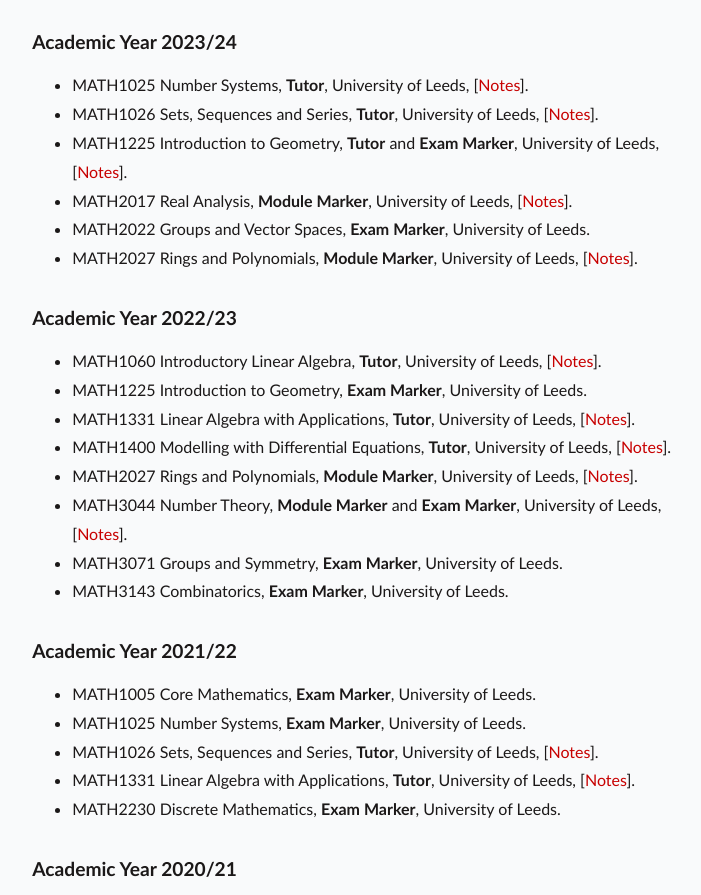
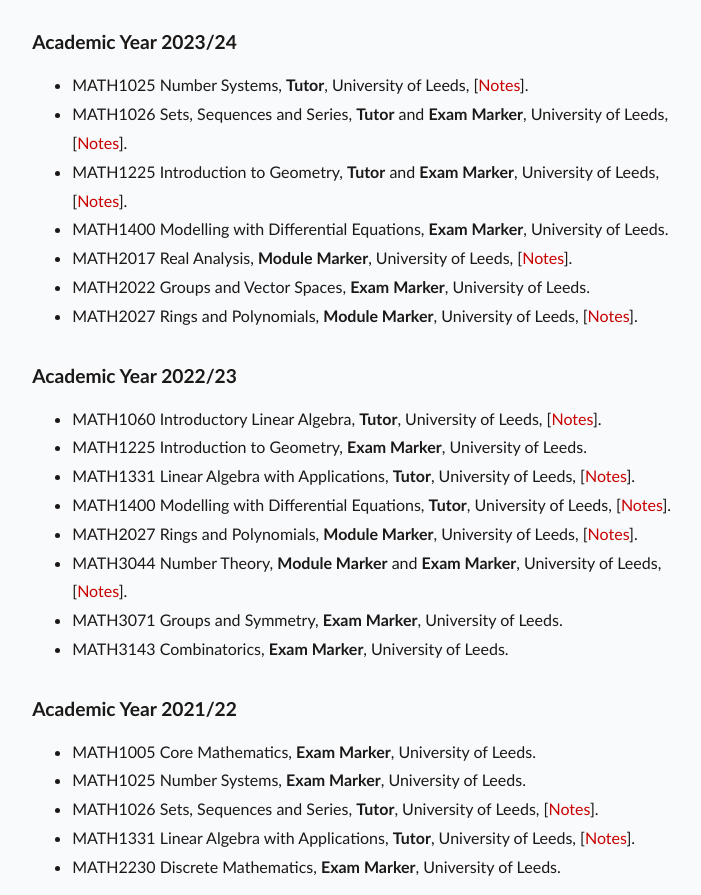
Before and after one commit to BradJackRyan/bradjackryan.github.io, a plain HTML site: page index.html in a window 1280 px wide. Shown: the part 3206-4101 px from the top of the page, without its empty margins (270-971 px from the left). Drawn offline with nearby package versions, Linux system fonts and the light colour scheme; a web font is replaced by a local one.

Commit message:
Update index.html
Add Exam Marker to MATH1026 in Academic Year 2023/24
Add MATH1400 module in Academic Year 2023/24

```diff
--- a/index.html
+++ b/index.html
@@ -126,8 +126,9 @@
 <h4 id="2023/24">Academic Year 2023/24</h4>
 <ul>
 	<li>MATH1025 Number Systems, <b>Tutor</b>, University of Leeds, [<a href="./Files/MATH1025-(2023-2024).pdf" target="_blank">Notes</a>].</li>
-	<li>MATH1026 Sets, Sequences and Series, <b>Tutor</b>, University of Leeds, [<a href="./Files/MATH1026-(2023-2024).pdf" target="_blank">Notes</a>].</li>
+	<li>MATH1026 Sets, Sequences and Series, <b>Tutor</b> and <b>Exam Marker</b>, University of Leeds, [<a href="./Files/MATH1026-(2023-2024).pdf" target="_blank">Notes</a>].</li>
 	<li>MATH1225 Introduction to Geometry, <b>Tutor</b> and <b>Exam Marker</b>, University of Leeds, [<a href="./Files/MATH1225-(2023-2024).pdf" target="_blank">Notes</a>].</li>
+	<li>MATH1400 Modelling with Differential Equations, <b>Exam Marker</b>, University of Leeds.</li>
 	<li>MATH2017 Real Analysis, <b>Module Marker</b>, University of Leeds, [<a href="./Files/MATH2017-(2023-2024).pdf" target="_blank">Notes</a>].</li>
 	<li>MATH2022 Groups and Vector Spaces, <b>Exam Marker</b>, University of Leeds.</li>
 	<li>MATH2027 Rings and Polynomials, <b>Module Marker</b>, University of Leeds, [<a href="./Files/MATH2027-(2023-2024).pdf" target="_blank">Notes</a>].</li>
```
